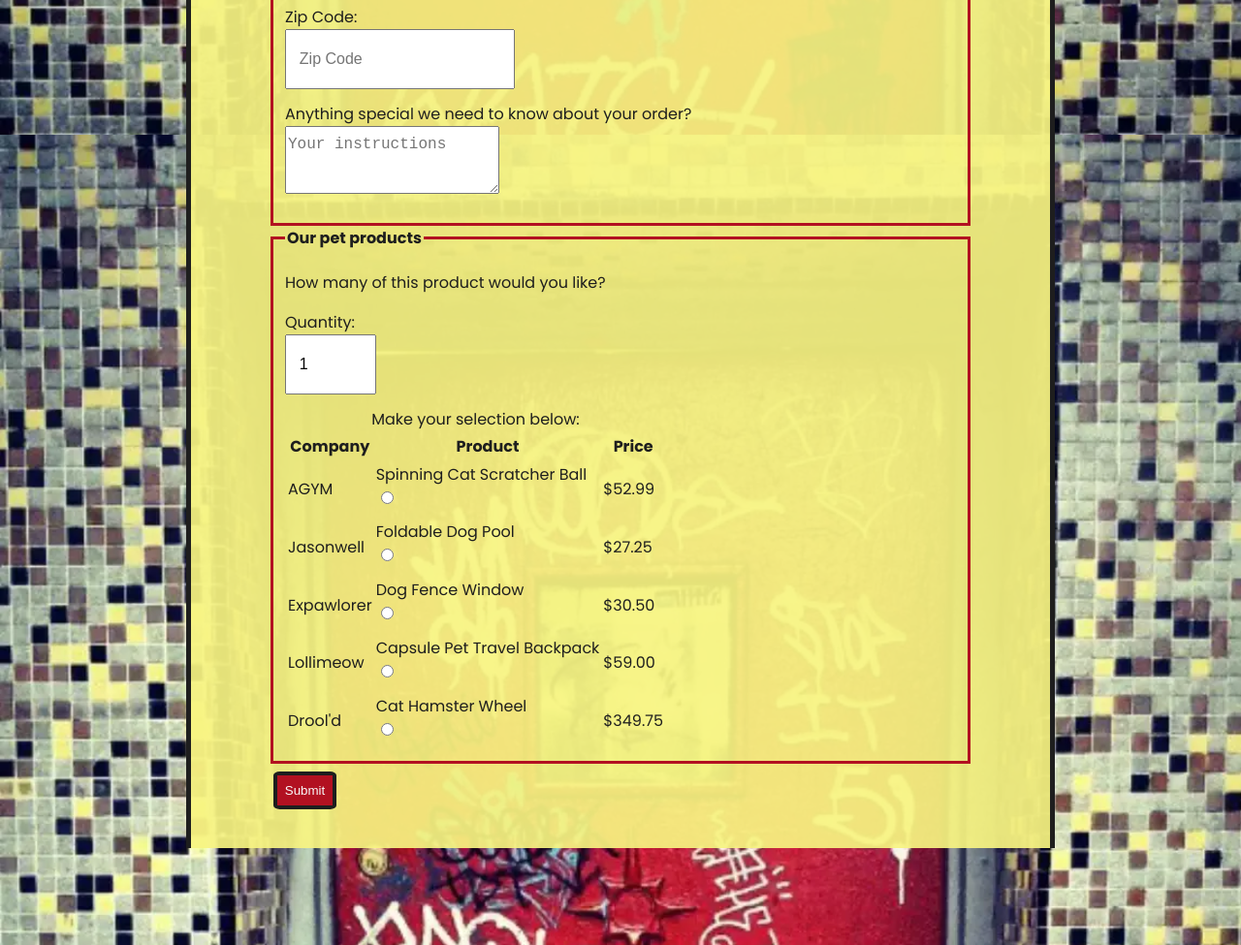
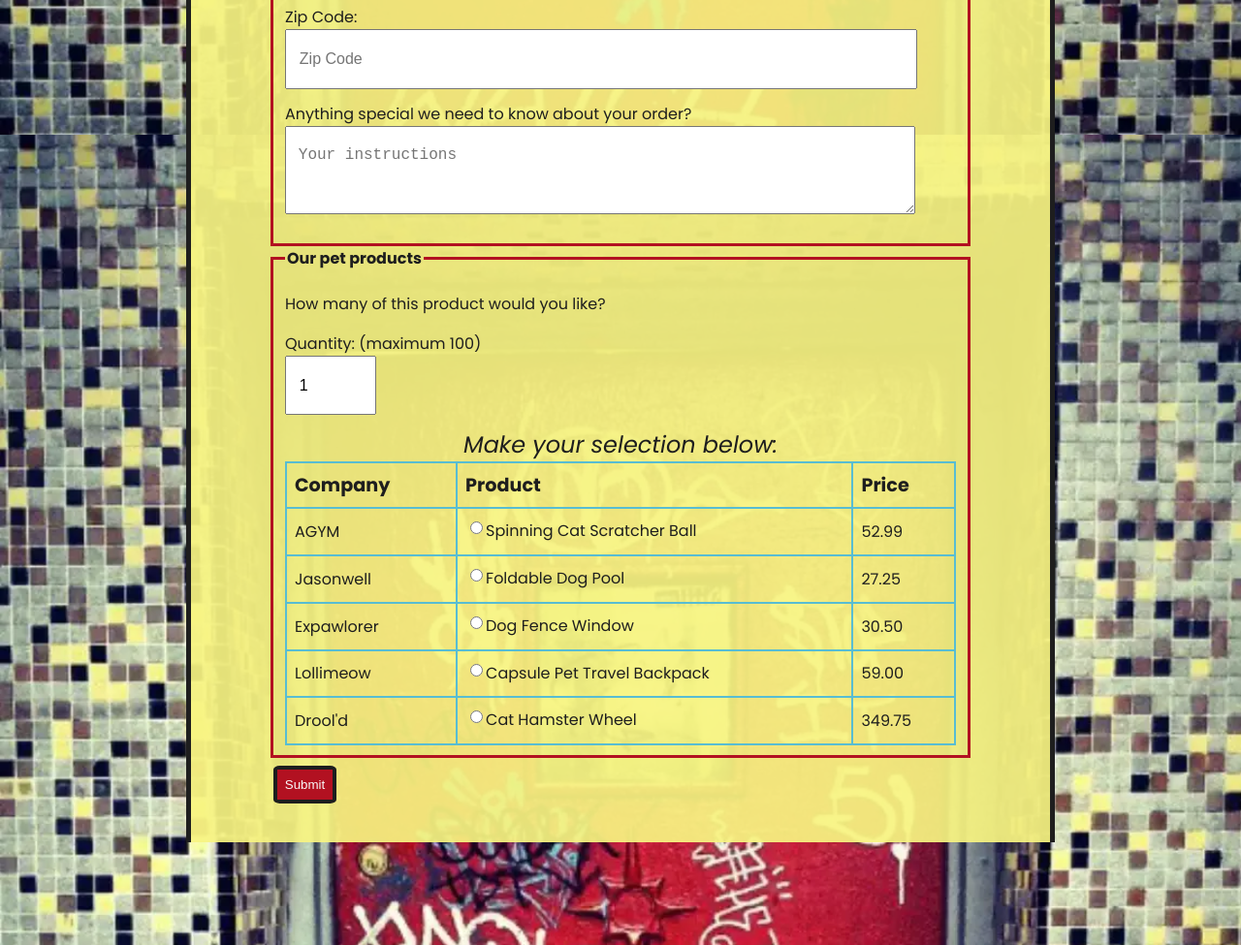
Before and after one commit to alexisabadger/a5-mcintire, a plain HTML site: page public/order.html in a window 1280 px wide. Shown: the part 1141-2116 px from the top of the page at 97% size. Drawn offline with nearby package versions, Linux system fonts and the light colour scheme.

Commit message:
(feat): fixed order table

```diff
--- a/public/order.html
+++ b/public/order.html
@@ -5,11 +5,11 @@
         <meta name="viewport" content="width=device-width, initial-scale=1.0">
         <meta name="robots" content="noindex">
         <link rel="stylesheet" href="style.css">
-        <link rel="apple-touch-icon" sizes="180x180" href="./images/apple-touch-icon.png">
-        <link rel="icon" type="image/png" sizes="512x512" href="./images/android-chrome-512x512.png">
-        <link rel="icon" type="image/png" sizes="192x192" href="./images/android-chrome-192x192.png">
-        <link rel="icon" type="image/png" sizes="32x32" href="./images/favicon-32x32.png">
-        <link rel="icon" type="image/png" sizes="16x16" href="./images/favicon-16x16.png">
+        <link rel="apple-touch-icon" sizes="180x180" href="./apple-touch-icon.png">
+        <link rel="icon" type="image/png" sizes="512x512" href="./android-chrome-512x512.png">
+        <link rel="icon" type="image/png" sizes="192x192" href="./android-chrome-192x192.png">
+        <link rel="icon" type="image/png" sizes="32x32" href="./favicon-32x32.png">
+        <link rel="icon" type="image/png" sizes="16x16" href="./favicon-16x16.png">
         <link rel="manifest" href="site.webmanifest">
         <link rel="preconnect" href="https://fonts.googleapis.com">
     <link rel="preconnect" href="https://fonts.gstatic.com" crossorigin>
@@ -41,26 +41,13 @@
         <section>
             <h2>Order</h2>
                 <article>
-                    <script>
-                        // Define a JavaScript object with arrays of products, their company names, and prices:
-                        const products = [
-                            { company: 'AGYM', product: 'Spinning Cat Scratcher Ball', price: 52.99 },
-                            { company: 'Jasonwell', product: 'Foldable Dog Pool', price: 27.25 },
-                            { company: 'Expawlorer', product: 'Dog Fence Window', price: 30.50 },
-                            { company: 'Lollimeow', product: 'Capsule Pet Travel Backpack', price: 59.00 },
-                            { company: 'Drool\'d', product: 'Cat Hamster Wheel', price: 349.75 }
-                        ];
-
-                        // Log the products array to the console
-                        console.log(products);
-                    </script>
                     <p>Looking for pet products? Let's get started.</p>
 
                     <form id="orderContactForm" action="/order" method="POST">
                         <fieldset>
                             <legend>Your Information</legend>
                                 <label for="firstName">First Name:</label>
-                                    <input type="text" id="firstName" name="firstName" placeholder="First Name" required>
+                                    <input type="text" id="firstName" name="firstName" placeholder="First Name" required autofocus>
                                 <label for="lastName">Last Name:</label>
                                     <input type="text" id="lastName" name="lastName" placeholder="Last Name" required>
                                 <label for="email">Email:</label>
@@ -136,7 +123,7 @@
                         <fieldset>
                             <legend>Our pet products</legend>
 
-                            <table>
+                            <table id="productTable">
                                 <caption>Make your selection below:</caption>
                                 <thead>
                                     <tr>
@@ -149,47 +136,57 @@
                                     <tr>
                                         <td>AGYM</td>
                                         <td>
-                                            <label for="catBall">Spinning Cat Scratcher Ball</label>
-                                            <input type="radio" id="catBall" name="product" min="0" max="25" value="Spinning Cat Scratcher Ball">
+                                            <label for="catBall">
+                                                <input type="radio" id="catBall" name="userProduct" value="Spinning Cat Scratcher Ball" required>
+                                                Spinning Cat Scratcher Ball
+                                            </label>
                                         </td>
-                                        <td>$52.99</td>
+                                        <td>52.99</td>
                                     </tr>
                                     <tr>
                                         <td>Jasonwell</td>
                                         <td>
-                                            <label for="dogPool">Foldable Dog Pool</label>
-                                            <input type="radio" id="dogPool" name="product" min="0" max="10" value="Foldable Dog Pool">
+                                            <label for="dogPool">
+                                                <input type="radio" id="dogPool" name="userProduct"  value="Foldable Dog Pool">
+                                                Foldable Dog Pool
+                                            </label>
                                         </td>
-                                        <td>$27.25</td>
+                                        <td>27.25</td>
                                     </tr>
                                     <tr>
                                         <td>Expawlorer</td>
                                         <td>
-                                            <label for="dogWindow">Dog Fence Window</label>
-                                            <input type="radio" id="dogWindow" name="product" min="0" max="50" value="Dog Fence Window">
+                                            <label for="dogWindow">
+                                                <input type="radio" id="dogWindow" name="userProduct"  value="Dog Fence Window">
+                                                Dog Fence Window
+                                            </label>
                                         </td>
-                                        <td>$30.50</td>
+                                        <td>30.50</td>
                                     </tr>
                                     <tr>
                                         <td>Lollimeow</td>
                                         <td>
-                                            <label for="backpack">Capsule Pet Travel Backpack</label>
-                                            <input type="radio" id="backpack" name="product" min="0" max="100" value="Capsule Pet Travel Backpack">
+                                            <label for="backpack">
+                                                <input type="radio" id="backpack" name="userProduct" value="Capsule Pet Travel Backpack">
+                                                Capsule Pet Travel Backpack
+                                            </label>
                                         </td>
-                                        <td>$59.00</td>
+                                        <td>59.00</td>
                                     </tr>
                                     <tr>
                                         <td>Drool'd</td>
                                         <td>
-                                            <label for="catWheel">Cat Hamster Wheel</label>
-                                            <input type="radio" id="catWheel" name="product" min="0" max="15" value="Cat Hamster Wheel">
+                                            <label for="catWheel">
+                                                <input type="radio" id="catWheel" name="userProduct" value="Cat Hamster Wheel">
+                                                Cat Hamster Wheel
+                                            </label>
                                         </td>
-                                        <td>$349.75</td>
+                                        <td>349.75</td>
                                     </tr>
                                 </tbody>
 
                                 <p>How many of this product would you like?</p>
-                                <label for="quantity">Quantity:</label>
+                                <label for="quantity">Quantity: (maximum 100)</label>
                                 <input type="number" id="quantity" name="quantity" min="1" max="100" value="1">
 
 
--- a/public/style.css
+++ b/public/style.css
@@ -200,22 +200,6 @@ var {}
 del {}
 ins {}
 
-/*  ----- Table ----- */
-table {}
-caption {}
-thead {}
-tbody {}
-tfoot {}
-tr {}
-  tr:nth-child(even) {}
-th {}
-td {}
-  td:nth-child(1) {}
-colgroup {}
-data {}
-datalist {}
-
-
 /*  ----- Form ----- */
 form {
   max-width: 800px;
@@ -287,6 +271,7 @@ textarea {
   margin-bottom: 0.8rem;
   line-height: 2rem;
   font-size: 1rem;
+  padding: 0.8rem;
 }
 output {}
 meter {}
@@ -305,6 +290,72 @@ progress {}
   display: block;
 }
 
+#contactForm input[type="text"],
+#contactForm input[type="email"],
+#contactForm input[type="tel"],
+#contactForm textarea,
+#contactForm select {
+  width: 90%;
+}
+
+#orderContactForm input[type="text"],
+#orderContactForm input[type="email"],
+#orderContactForm input[type="tel"],
+#orderContactForm textarea,
+#orderContactForm select {
+  width: 90%;
+}
+
+.orderText {
+  font-size: 1.2rem;
+  line-height: 1.2rem;
+  font-weight: 700;
+  margin-top: 0.5rem;
+  margin-bottom: 0.5rem;
+}
+
+/*  ----- Table ----- */
+table {
+  border-collapse: collapse;
+  width: 100%;
+}
+table {
+  label {
+    display: inline-flex;
+  }
+}
+
+#productTable th {
+  border: 2px solid var(--embellishment-color-blue);
+  padding: 0.5rem;
+  text-align: left;
+}
+
+/* Style the table data cells */
+#productTable td {
+  border: 2px solid var(--embellishment-color-blue);
+  padding: 0.5rem;
+}
+
+caption {
+  font-style: italic;
+  font-size: 1.5rem;
+}
+thead {
+  font-size: 1.2rem;
+}
+tbody {
+  font-size: 1rem;
+}
+tfoot {}
+tr {}
+  tr:nth-child(even) {}
+th {}
+td {}
+  td:nth-child(1) {}
+colgroup {}
+data {}
+datalist {}
 
 /* ----- Media ----- */
 figure {}
```
Also changed, not shown: public/contact.html (+1 -1 lines), public/index.html (+37 -0 lines), public/products.js (deleted, +0 -18 lines).
